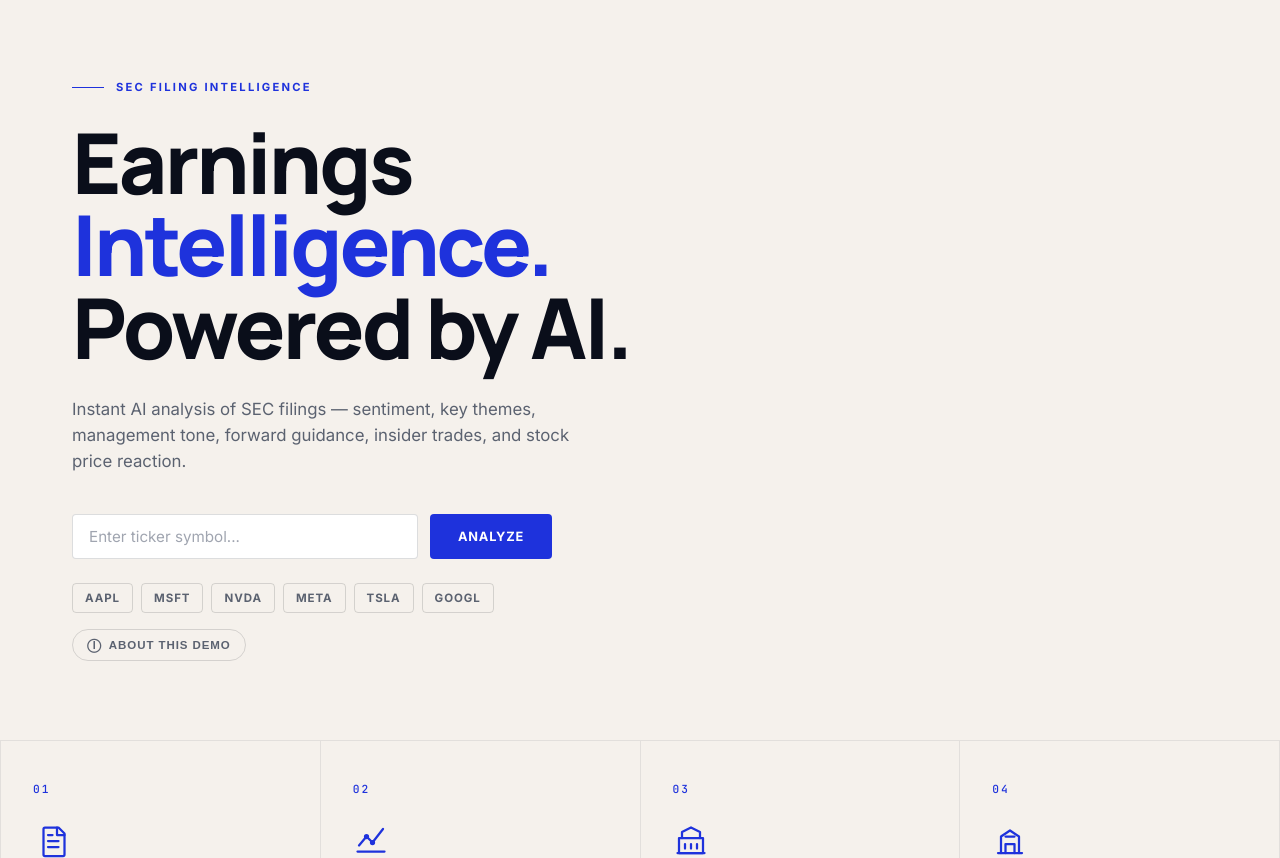
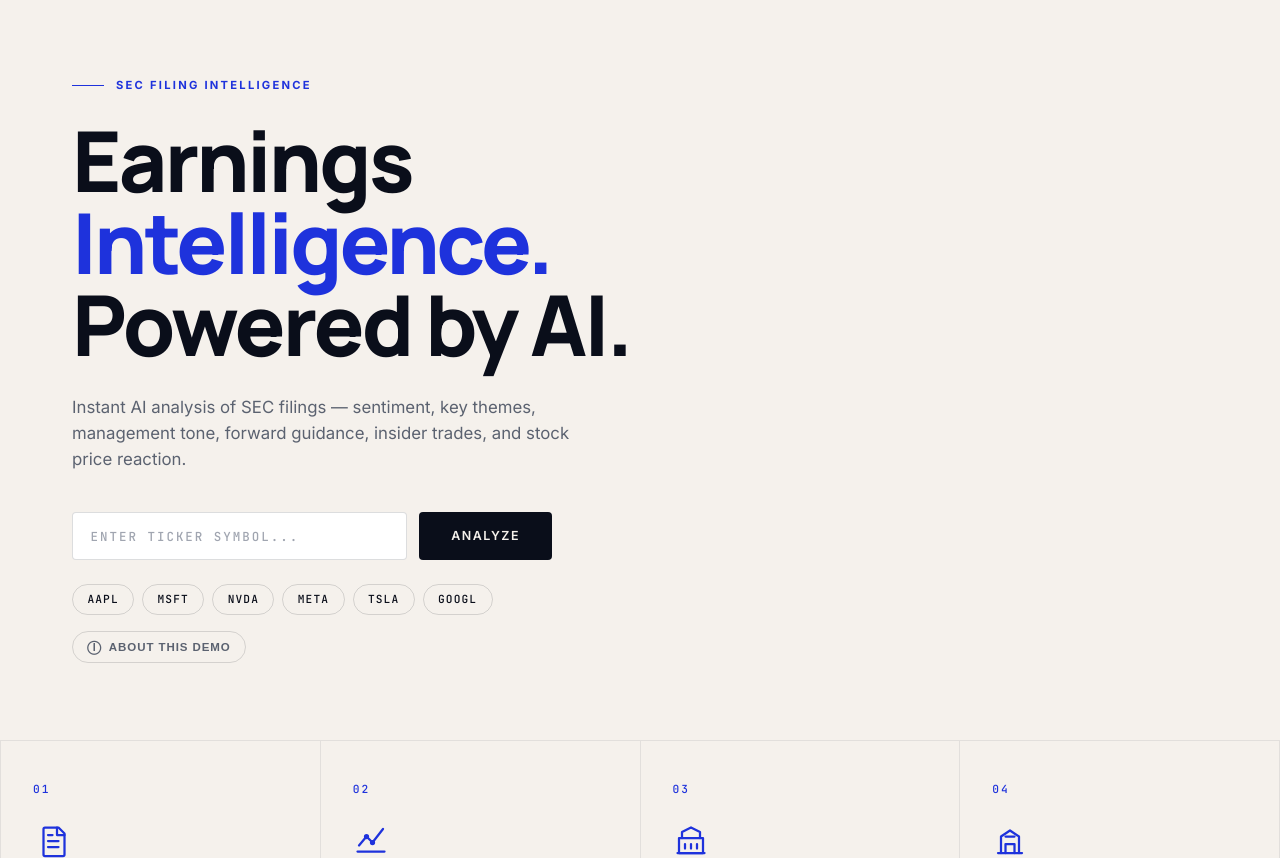
Before and after one commit to chulkara/earnings-analyzer, a Flask app: page / in a window 1280 px wide. Shown: the part 60-918 px from the top of the page. Run offline with Flask 3, Linux system fonts and the light colour scheme; some libraries are stand-ins or nearby versions.

Commit message:
polish: timezone-safe dates, refined nav/hero/chips typography, softer geometric mark, wider sparkline

```diff
--- a/templates/index.html
+++ b/templates/index.html
@@ -392,50 +394,51 @@
 
     .hero-input {
       flex: 1;
-      background: var(--surface);
+      background: #fff;
       border: 1px solid var(--border-2);
-      border-radius: var(--radius);
+      border-radius: 4px;
       color: var(--text);
+      font-family: var(--font-mono);
+      font-size: 0.9rem;
+      font-weight: 500;
+      letter-spacing: 0.14em;
+      text-transform: uppercase;
+      padding: 0.85rem 1.1rem;
+      outline: none;
+      transition: border-color 0.15s, box-shadow 0.15s;
+    }
+
+    .hero-input::placeholder {
+      text-transform: uppercase;
+      font-weight: 500;
+      letter-spacing: 0.16em;
+      color: var(--text-3);
+      font-size: 0.78rem;
+    }
+
+    .hero-input:focus {
+      border-color: var(--accent);
+      box-shadow: 0 0 0 3px rgba(30,50,220,0.12);
+    }
+
+    .hero-btn {
+      background: var(--text);
+      color: #F5F1EC;
+      border: none;
+      border-radius: 4px;
+      padding: 0.85rem 2rem;
       font-family: var(--font-body);
-      font-size: 0.95rem;
+      font-size: 0.78rem;
       font-weight: 600;
       letter-spacing: 0.12em;
       text-transform: uppercase;
-      padding: 0.75rem 1rem;
-      outline: none;
-      transition: border-color 0.15s, box-shadow 0.15s;
-    }
-
-    .hero-input::placeholder {
-      text-transform: none;
-      font-weight: 400;
-      letter-spacing: 0;
-      color: var(--text-3);
-    }
-
-    .hero-input:focus {
-      border-color: var(--accent);
-      box-shadow: 0 0 0 3px rgba(30,50,220,0.16);
-    }
-
-    .hero-btn {
-      background: var(--accent);
-      color: #fff;
-      border: none;
-      border-radius: var(--radius);
-      padding: 0.75rem 1.75rem;
-      font-family: var(--font-body);
-      font-size: 0.8rem;
-      font-weight: 700;
-      letter-spacing: 0.06em;
-      text-transform: uppercase;
       cursor: pointer;
       white-space: nowrap;
-      transition: background 0.15s, transform 0.1s;
-    }
-
-    .hero-btn:hover  { background: var(--accent-2); }
-    .hero-btn:active { transform: scale(0.97); }
+      transition: background 0.18s, transform 0.05s;
+    }
+
+    .hero-btn:hover  { background: var(--accent); }
+    .hero-btn:active { transform: scale(0.98); }
 
     .hero-chips {
       display: flex;
@@ -446,21 +449,22 @@
     .hero-chip {
       background: transparent;
       border: 1px solid var(--border-2);
-      border-radius: 4px;
-      padding: 0.3rem 0.75rem;
-      font-size: 0.72rem;
-      font-weight: 700;
-      letter-spacing: 0.08em;
+      border-radius: 100px;
+      padding: 0.35rem 0.9rem;
+      font-family: var(--font-mono);
+      font-size: 0.7rem;
+      font-weight: 500;
+      letter-spacing: 0.1em;
       text-transform: uppercase;
-      color: var(--text-2);
+      color: var(--text);
       cursor: pointer;
-      transition: border-color 0.15s, color 0.15s, background 0.15s;
+      transition: all 0.15s;
     }
 
     .hero-chip:hover {
       border-color: var(--accent);
-      color: var(--accent);
-      background: rgba(232,64,51,0.06);
+      color: #F5F1EC;
+      background: var(--accent);
     }
 
     /* ── Feature grid ────────────────────────────────────────── */
@@ -2250,8 +2258,11 @@ function renderDashboard(a) {
 /* ─── Brief helpers ─────────────────────────────────────────────────── */
 
 function formatBriefDate(iso) {
-  const d = new Date(iso);
-  if (isNaN(d)) return iso;
+  // Parse an ISO date string as a wall-clock date (not UTC-then-local) so that
+  // "2026-07-31" always renders as "July 31", regardless of viewer timezone.
+  const m = /^(\d{4})-(\d{2})-(\d{2})$/.exec(iso);
+  if (!m) return iso;
+  const d = new Date(+m[1], +m[2] - 1, +m[3]);
   return d.toLocaleDateString('en-US', { year:'numeric', month:'long', day:'numeric' });
 }
 
@@ -2302,10 +2313,11 @@ function signalParagraph(a) {
   return `Sentiment ${direction} from <strong>${firstStr}</strong> in ${shortMonth(first.date)} ${spark} to <strong>${lastStr}</strong> today, across ${hist.length} filings. ${esc(firstSentence)}`;
 }
 
-// "2023-02-23" → "Feb 2023"
+// "2023-02-23" → "Feb 2023" (timezone-safe parse)
 function shortMonth(iso) {
-  const d = new Date(iso);
-  if (isNaN(d)) return iso;
+  const m = /^(\d{4})-(\d{2})-(\d{2})$/.exec(iso);
+  if (!m) return iso;
+  const d = new Date(+m[1], +m[2] - 1, +m[3]);
   return d.toLocaleDateString('en-US', { month: 'short', year: 'numeric' });
 }
 
@@ -2319,7 +2331,7 @@ function fmtScore(n) {
 function sparklineSVG(scores) {
   const n = scores.length;
   if (n < 2) return '';
-  const w = 60, h = 22, pad = 2;
+  const w = 72, h = 24, pad = 3;
   const stepX = (w - pad*2) / (n - 1);
   const pts = scores.map((s, i) => {
     const y = pad + ((1 - (s + 1) / 2)) * (h - pad*2);
@@ -2512,8 +2524,9 @@ function buildPriceChart(prices, filingIdx) {
     }
   });
 
-  $('price-empty').style.display = 'none';
-  canvas.style.display           = 'block';
+  const empty = document.getElementById('price-empty');
+  if (empty) empty.style.display = 'none';
+  canvas.style.display = 'block';
 }
 
 async function loadPriceReaction(ticker, filingDate) {
```
Also changed, not shown: other parts of templates/index.html (+59 -53 lines).
